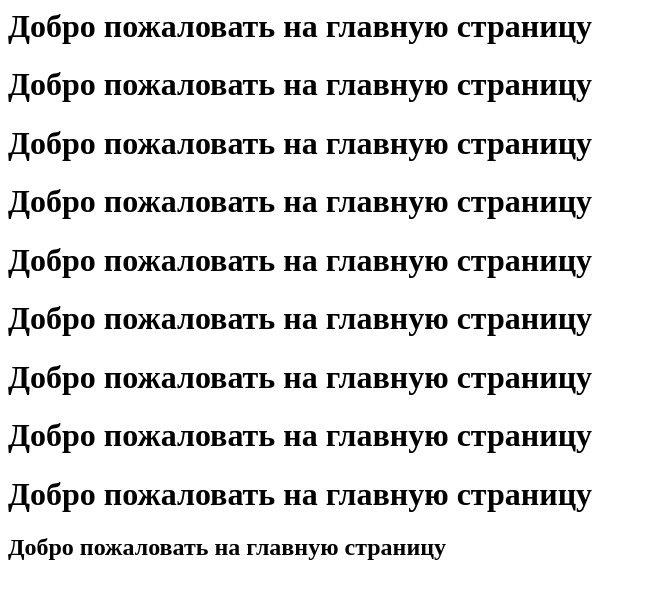
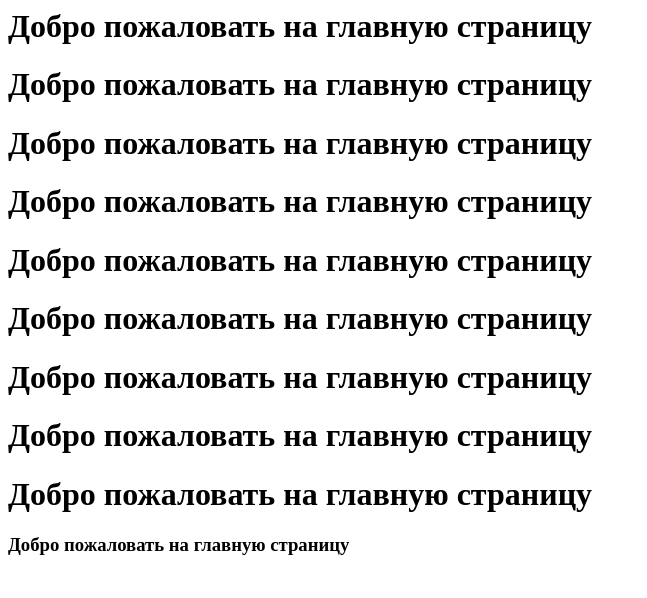
Before and after one commit to Std-Mar/std3, a plain HTML site: page index.html in a window 1280 px wide. Shown: the whole page, without its empty margins (0-647 px from the left). Drawn offline with Linux system fonts and the light colour scheme.

Commit message:
изменения в 10 строке index.html feature/header

```diff
--- a/index.html
+++ b/index.html
@@ -7,4 +7,4 @@
 <h1>Добро пожаловать на главную страницу</h1>
 <h1>Добро пожаловать на главную страницу</h1>
 <h1>Добро пожаловать на главную страницу</h1>
-<h2>Добро пожаловать на главную страницу</h2>
+<h3>Добро пожаловать на главную страницу</h3>
```
